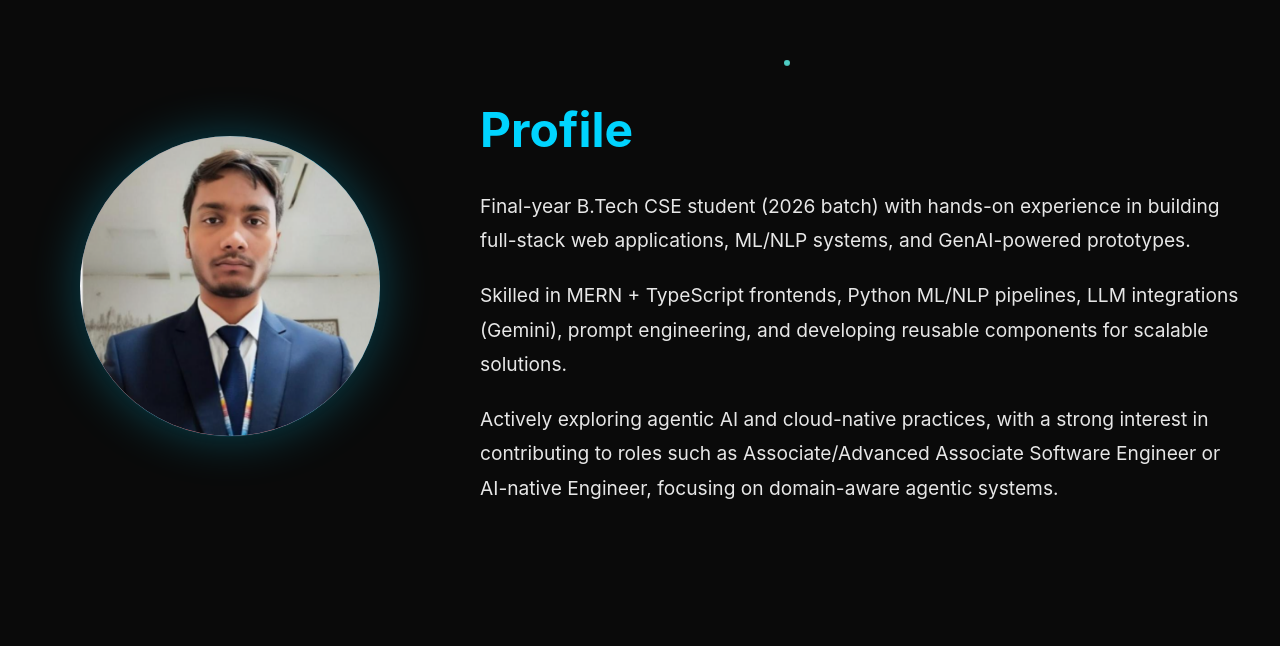
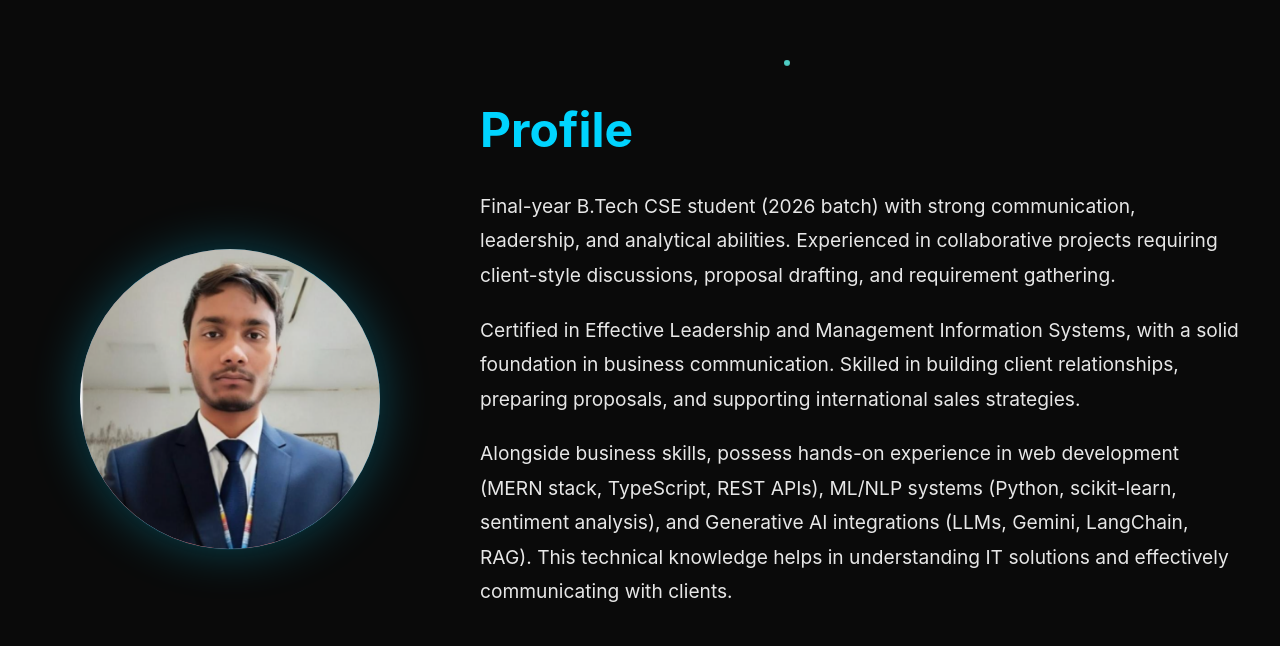
Before and after one commit to BURLAGADDA-AJAY-HARI-KRISHNA-221FA04286/PROTOFOLIO-BY-AJAY, a plain HTML site: page index.html in a window 1280 px wide. Shown: the part 990-1636 px from the top of the page. Drawn offline with Linux system fonts and the light colour scheme.

Commit message:
Update index.html

```diff
--- a/index.html
+++ b/index.html
@@ -2348,9 +2348,11 @@
         </div>
         <div class="about-text">
             <h2>Profile</h2>
-            <p>Final-year B.Tech CSE student (2026 batch) with hands-on experience in building full-stack web applications, ML/NLP systems, and GenAI-powered prototypes.</p>
-            <p>Skilled in MERN + TypeScript frontends, Python ML/NLP pipelines, LLM integrations (Gemini), prompt engineering, and developing reusable components for scalable solutions.</p>
-            <p>Actively exploring agentic AI and cloud-native practices, with a strong interest in contributing to roles such as Associate/Advanced Associate Software Engineer or AI-native Engineer, focusing on domain-aware agentic systems.</p>
+           <p>Final-year B.Tech CSE student (2026 batch) with strong communication, leadership, and analytical abilities. Experienced in collaborative projects requiring client-style discussions, proposal drafting, and requirement gathering.</p>
+<p>Certified in Effective Leadership and Management Information Systems, with a solid foundation in business communication. Skilled in building client relationships, preparing proposals, and supporting international sales strategies.</p>
+<p>Alongside business skills, possess hands-on experience in web development (MERN stack, TypeScript, REST APIs), ML/NLP systems (Python, scikit-learn, sentiment analysis), and Generative AI integrations (LLMs, Gemini, LangChain, RAG). This technical knowledge helps in understanding IT solutions and effectively communicating with clients.</p>
+<p>Passionate about client interaction, proposal preparation, and business growth, with the adaptability and confidence to learn quickly and contribute to organizational success from day one.</p>
+
         </div>
     </div>
 </section>
```
